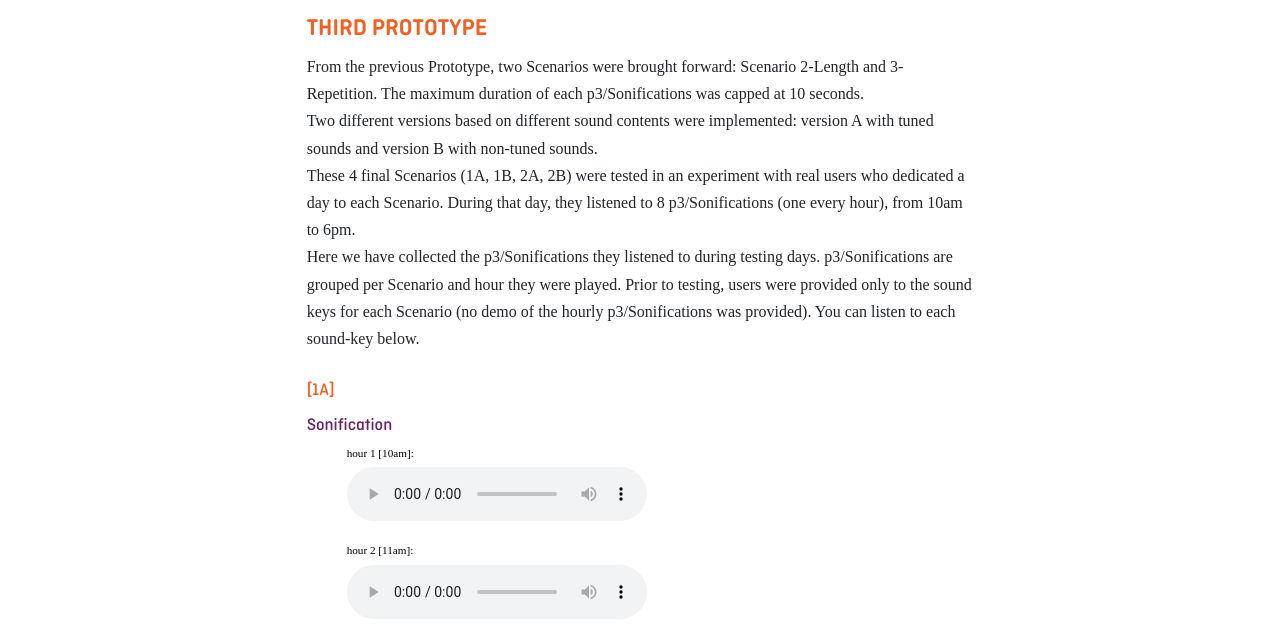
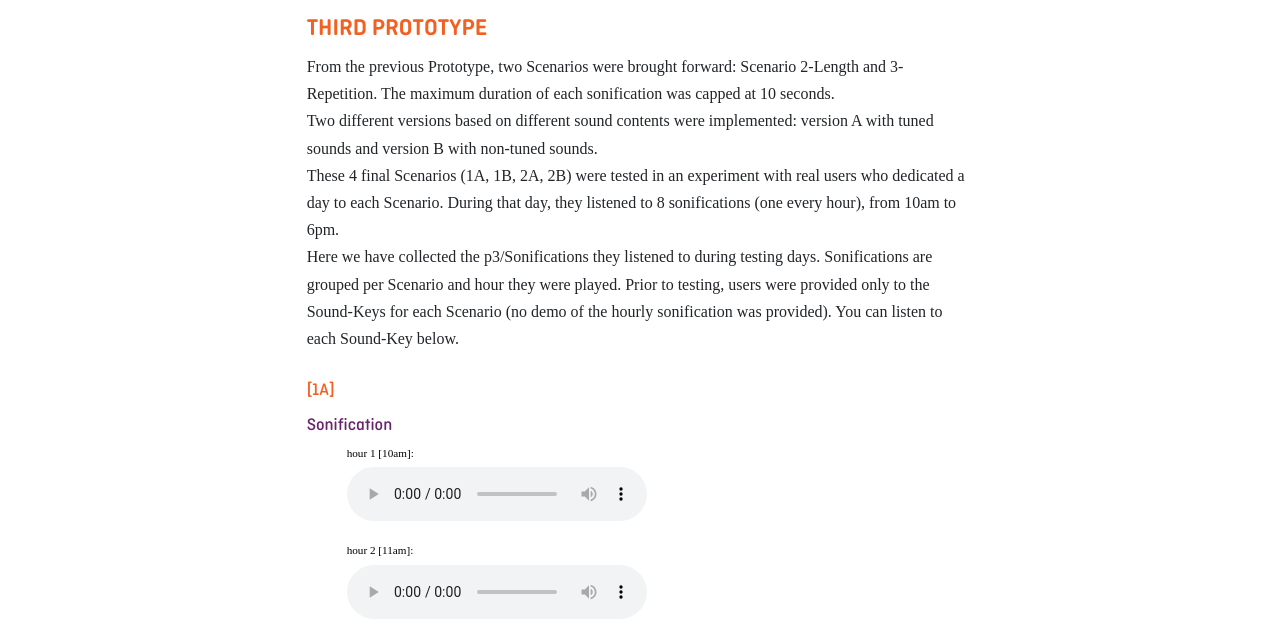
Before and after one commit to ginevraterenghi/thesis-sound-archive, a plain HTML site: page p3.html in a window 1280 px wide. Shown: the part 91-727 px from the top of the page. Drawn offline with nearby package versions, Linux system fonts and the light colour scheme; a web font is replaced by a local one.

Commit message:
01041522

```diff
--- a/p3.html
+++ b/p3.html
@@ -40,10 +40,10 @@
 		<div class="prototype orange">THIRD PROTOTYPE</div>
 
 		<div class="intro">
-			From the previous Prototype, two Scenarios were brought forward: Scenario 2-Length and 3-Repetition. The maximum duration of each p3/Sonifications was capped at 10 seconds.
+			From the previous Prototype, two Scenarios were brought forward: Scenario 2-Length and 3-Repetition. The maximum duration of each sonification was capped at 10 seconds.
 			<br>Two different versions based on different sound contents were implemented: version A with tuned sounds and version B with non-tuned sounds.
-			<br>These 4 final Scenarios (1A, 1B, 2A, 2B) were tested in an experiment with real users who dedicated a day to each Scenario. During that day, they listened to 8 p3/Sonifications (one every hour), from 10am to 6pm.
-			<br>Here we have collected the p3/Sonifications they listened to during testing days. p3/Sonifications are grouped per Scenario and hour they were played. Prior to testing, users were provided only to the sound keys for each Scenario (no demo of the hourly p3/Sonifications was provided). You can listen to each sound-key below.
+			<br>These 4 final Scenarios (1A, 1B, 2A, 2B) were tested in an experiment with real users who dedicated a day to each Scenario. During that day, they listened to 8 sonifications (one every hour), from 10am to 6pm.
+			<br>Here we have collected the p3/Sonifications they listened to during testing days. Sonifications are grouped per Scenario and hour they were played. Prior to testing, users were provided only to the Sound-Keys for each Scenario (no demo of the hourly sonification was provided). You can listen to each Sound-Key below.
 		</div>
 
 		<div class="chapter orange">[1A]</div>
```
Also changed, not shown: 2 other files.
